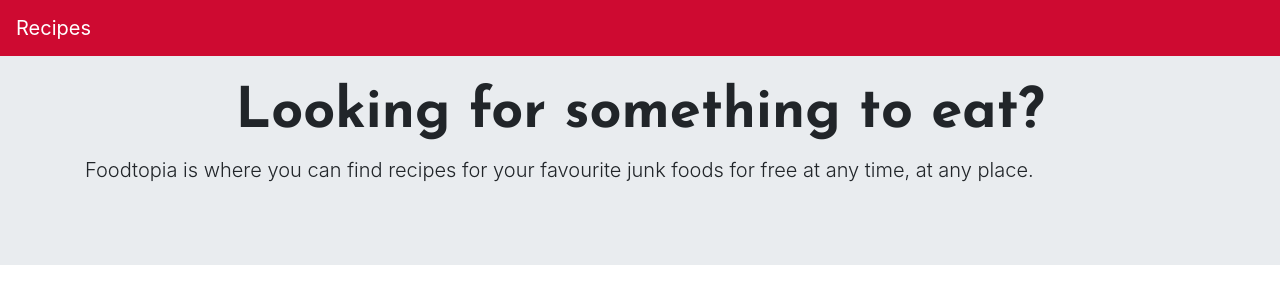
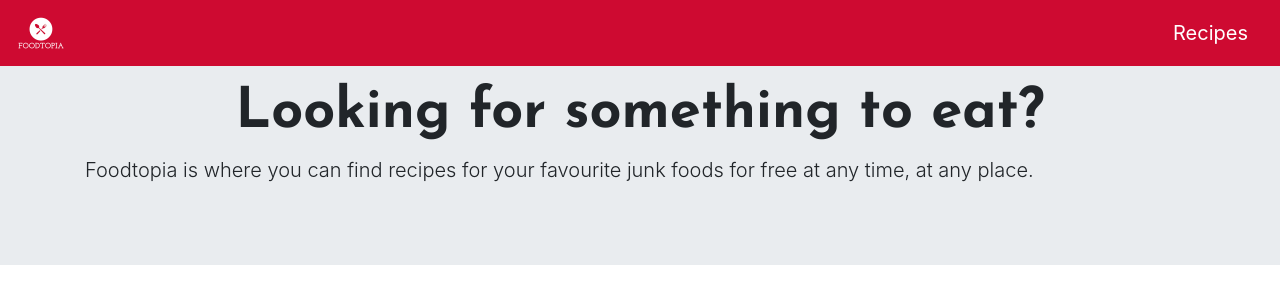
Before and after one commit to aurorastralis/foodtopia_test, a plain HTML site: page index.html in a window 1280 px wide. Shown: the top 294 px of the page. Drawn offline with nearby package versions, Linux system fonts and the light colour scheme.

Commit message:
Added logo to webpage

```diff
--- a/index.html
+++ b/index.html
@@ -14,9 +14,9 @@
   <link href="https://fonts.googleapis.com/css?family=Josefin+Sans:700|Source+Sans+Pro" rel="stylesheet">
   <title>Foodtopia</title>
 </head>
-
 <body>
   <nav class="navbar fixed-top top-navbar">
+     <img src="images/website_logo_invert.png" width="50" height="50" alt="Website Logo" style="float: left;">
     <a class="navbar-brand" href="#">Recipes</a>
   </nav>
   <div class="jumbotron jumbotron-fluid">
```
Also changed, not shown: images/website_logo_invert.png (added), 1 other file.
